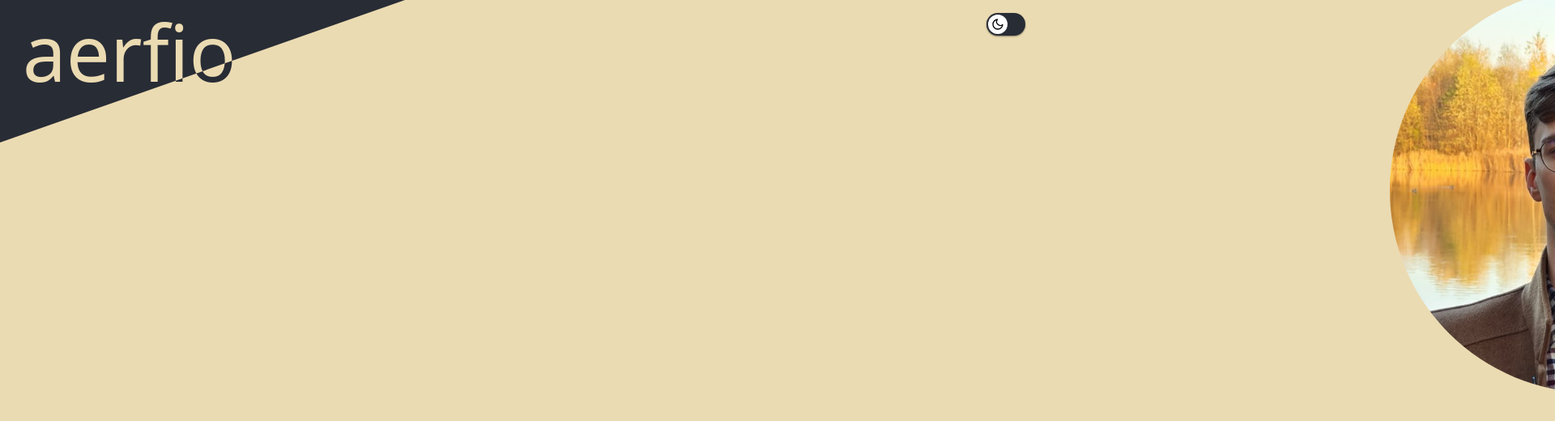
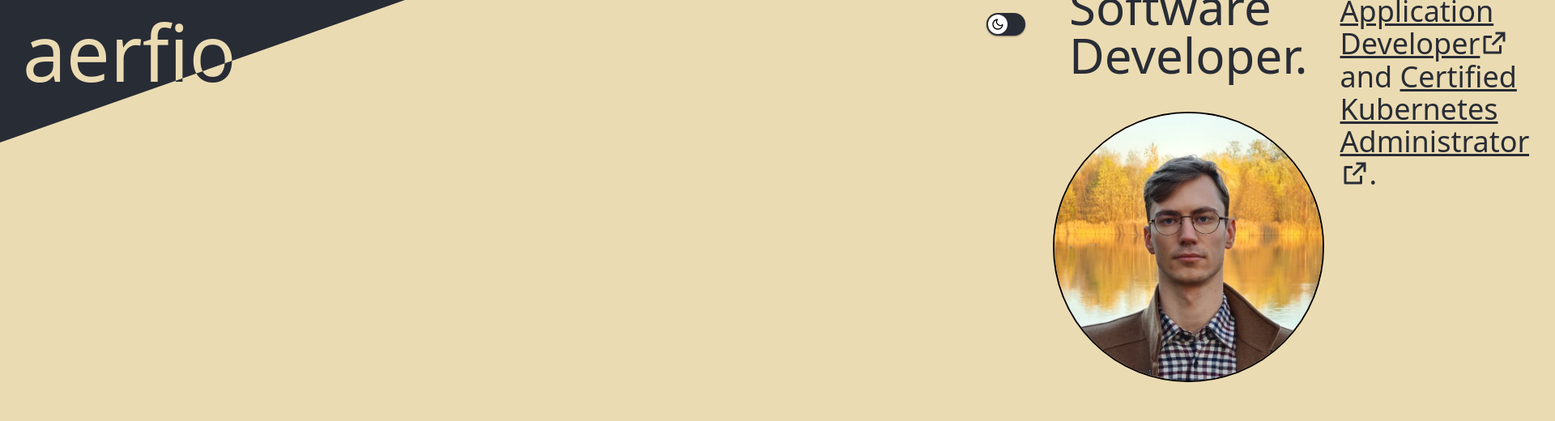
Before and after one commit to aerfio/aerf.io, a Gatsby site: page / in a window 1280 px wide. Shown: the top 520 px of the page at 81% size, 1920 px wide, since content can reach past the window. Built offline with nearby package versions, Linux system fonts and the light colour scheme; Gatsby itself is replaced by a stand-in of ours; what @savvywombat/tailwindcss-grid-areas would draw is missing.

Commit message:
add initial "about" section

```diff
--- a/src/components/Layout.tsx
+++ b/src/components/Layout.tsx
@@ -1,14 +1,16 @@
-import React, { PropsWithChildren, FunctionComponent } from "react";
+import React, { PropsWithChildren, FunctionComponent, ReactNode } from "react";
 import { Nickname } from "./Nickname";
 import { ThemeSwitch } from "./ThemeSwitch";
 
 interface Props {
-  className?: string;
+  introSectionClassName?: string;
+  aboutChildren?: ReactNode;
 }
 
 export const Layout: FunctionComponent<PropsWithChildren<Props>> = ({
   children,
-  className = "",
+  introSectionClassName = "",
+  aboutChildren,
 }) => (
   <main
     className={`grid h-screen w-screen grid-cols-phone grid-rows-layout grid-areas-desktop sm:grid-cols-desktop`}
@@ -18,9 +20,10 @@ export const Layout: FunctionComponent<PropsWithChildren<Props>> = ({
       <ThemeSwitch />
     </div>
     <section
-      className={`mx-0 flex flex-wrap content-center justify-evenly px-10 grid-in-intro md:mx-96 ${className}`}
+      className={`mx-0 flex flex-wrap content-center justify-evenly grid-in-intro ${introSectionClassName}`}
     >
       {children}
     </section>
+    {aboutChildren || null}
   </main>
 );
--- a/src/components/index.tsx
+++ b/src/components/index.tsx
@@ -2,3 +2,4 @@ export * from "./Nickname";
 export * from "./ThemeSwitch";
 export * from "./SEO";
 export * from "./Layout";
+export * from "./Link";
--- a/src/pages/index.tsx
+++ b/src/pages/index.tsx
@@ -1,29 +1,50 @@
 import * as React from "react";
 import type { HeadFC } from "gatsby";
-import { Nickname, DarkModeToggle, SEO, Layout } from "../components";
+import { SEO, Layout, Link } from "../components";
 import { StaticImage } from "gatsby-plugin-image";
 
 const IndexPage = () => {
   return (
-    <Layout>
-      <h1 className="pb-5 text-6xl text-primarylight dark:text-primarydark">
-        Hello!
-        <br />
-        <span>I'm Mateusz Puczyński</span>,<br />
-        Cloud Software Developer 🎉
-      </h1>
+    <Layout
+      aboutChildren={
+        <section className="mx-0 flex flex-wrap content-center justify-evenly grid-in-about">
+          <p className="mx text-4xl text-primarylight dark:text-primarydark">
+            <span>I'm</span>{" "}
+            <Link
+              href="https://www.credly.com/badges/1194769f-143d-404a-8d46-67c30769d33b"
+              className=""
+            >
+              Certified Kubernetes Application Developer
+            </Link>{" "}
+            and{" "}
+            <Link href="https://www.credly.com/badges/2953ddbe-07ed-4828-8e74-8508185d0df2">
+              Certified Kubernetes Administrator
+            </Link>
+            {"."}
+          </p>
+        </section>
+      }
+    >
+      <article className="flex items-center">
+        <h1 className="px-10 pb-10 text-5xl leading-[1.03] text-primarylight dark:text-primarydark md:text-6xl">
+          Hello!
+          <br />
+          <span>I'm Mateusz Puczyński</span>,<br />
+          Cloud Software Developer.
+        </h1>
+      </article>
       <StaticImage
         src="../images/profile.jpeg"
         alt="profile photo"
         placeholder="blurred"
         layout="constrained"
         objectFit="contain"
-        formats={["avif", "webp"]}
-        imgClassName="!rounded-full !p-0"
+        formats={["avif", "webp", "auto"]}
+        imgClassName="rounded-full p-0 border-solid border-black border-2"
         quality={100}
-        className="m-3 h-auto w-[500px]"
+        className="mx-16 h-auto max-w-md md:mx-5"
         loading="eager"
-      ></StaticImage>
+      />
     </Layout>
   );
 };
```
